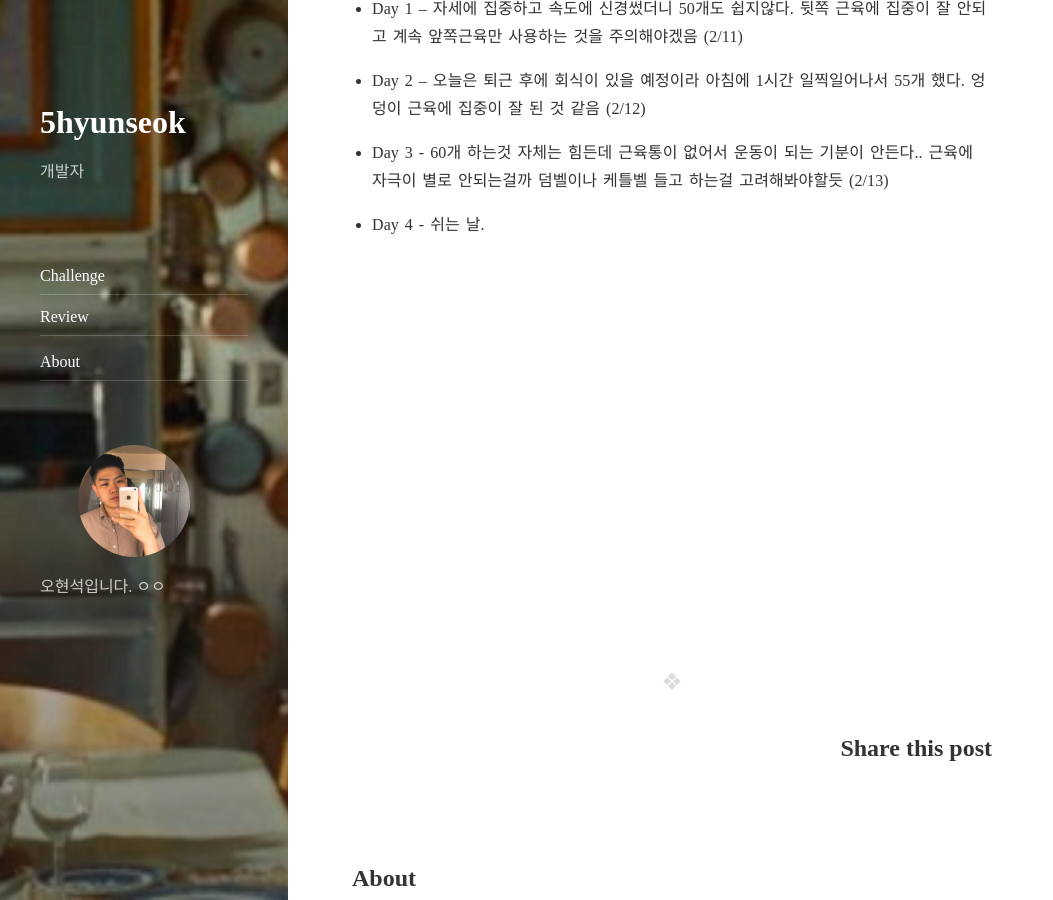
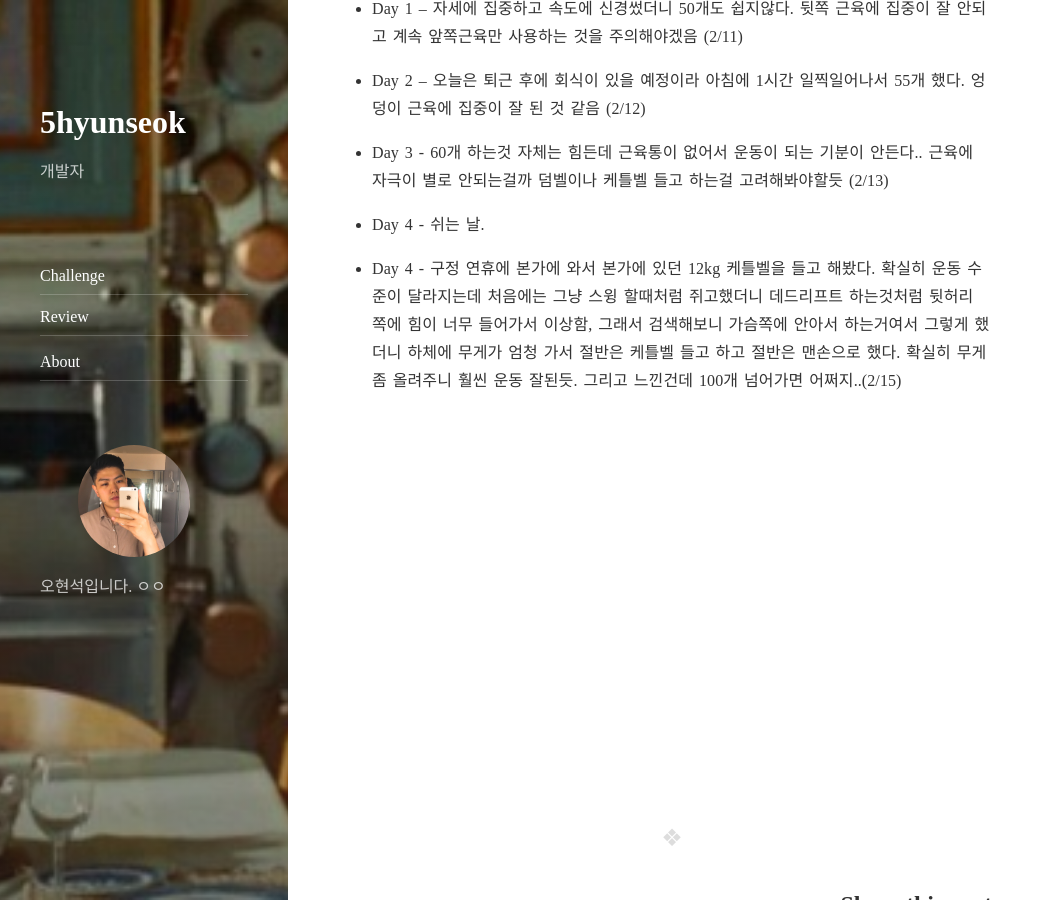
Before and after one commit to 5hyunseok/5hyunseok.github.io, a Jekyll site: the page built from _posts/2018-02-11-squat-challenge.markdown, in a window 1280 px wide and 900 px high, scrolled down 1570 px. Shown: the whole window, without its empty margins (0-1053 px from the left). Built offline with Jekyll 4.4.1, drawn with Linux system fonts in a browser that asks for light colours; nearby versions of some CDN libraries; comment, search, counter and statistics services are not loaded.

```diff
--- a/_posts/2018-02-11-squat-challenge.markdown
+++ b/_posts/2018-02-11-squat-challenge.markdown
@@ -34,3 +34,5 @@ comments: true
 - Day 3 - 60개 하는것 자체는 힘든데 근육통이 없어서 운동이 되는 기분이 안든다.. 근육에 자극이 별로 안되는걸까 덤벨이나 케틀벨 들고 하는걸 고려해봐야할듯 (2/13)
 
 - Day 4 - 쉬는 날.
+
+- Day 4 - 구정 연휴에 본가에 와서 본가에 있던 12kg 케틀벨을 들고 해봤다. 확실히 운동 수준이 달라지는데 처음에는 그냥 스윙 할때처럼 쥐고했더니 데드리프트 하는것처럼 뒷허리 쪽에 힘이 너무 들어가서 이상함, 그래서 검색해보니 가슴쪽에 안아서 하는거여서 그렇게 했더니 하체에 무게가 엄청 가서 절반은 케틀벨 들고 하고 절반은 맨손으로 했다. 확실히 무게 좀 올려주니 훨씬 운동 잘된듯. 그리고 느낀건데 100개 넘어가면 어쩌지..(2/15)
```
